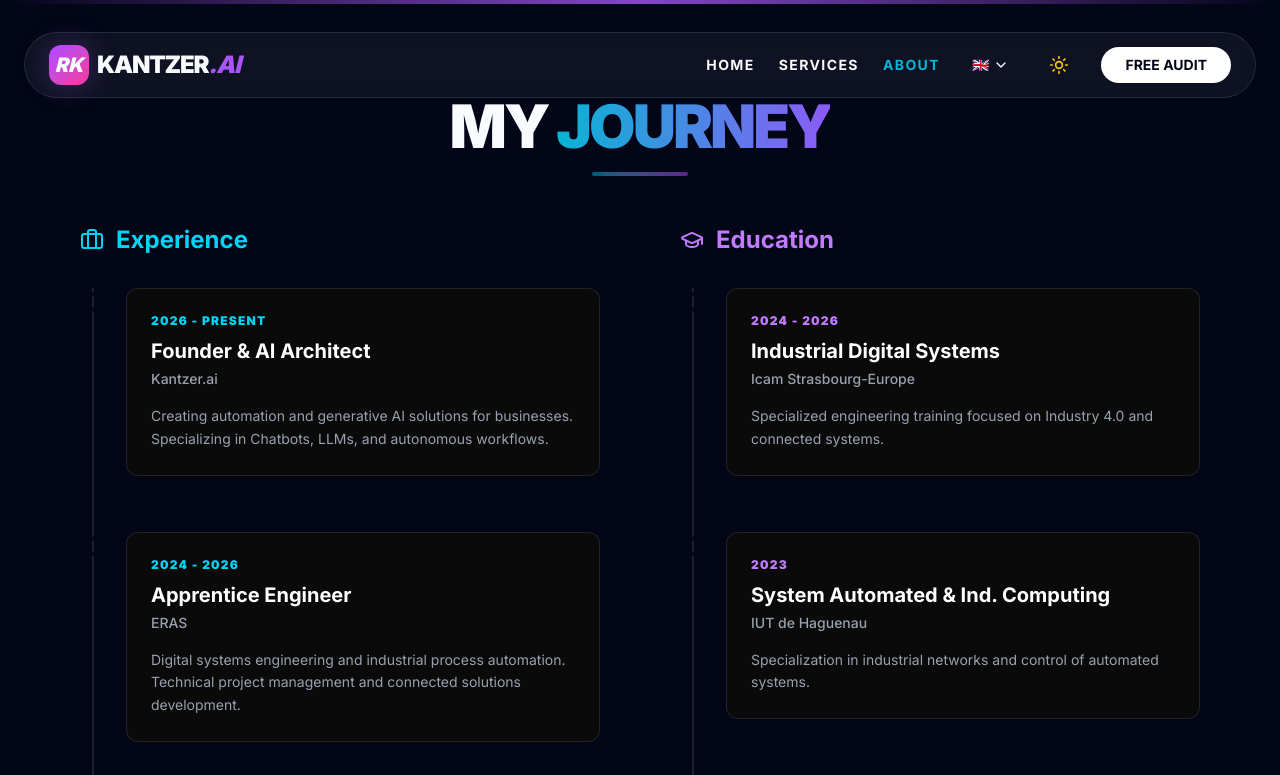
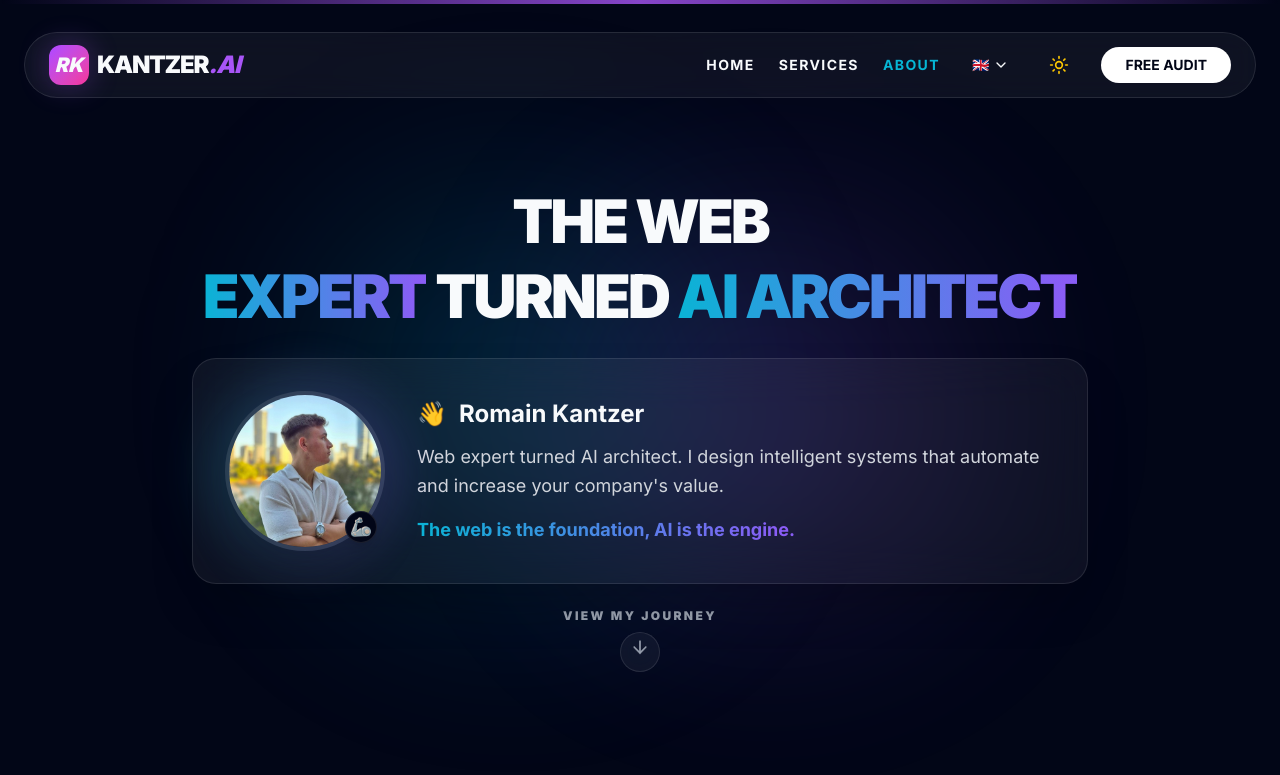
Before and after one commit to Cahair/romain_react, a Next.js app: page /about in a window 1280 px wide. Shown: the top 775 px of the page. Built offline with nearby package versions, Linux system fonts and the light colour scheme.

Commit message:
pp ajoutée

```diff
--- a/src/app/about/page.js
+++ b/src/app/about/page.js
@@ -104,15 +104,76 @@ export default function AboutPage() {
         <main className="bg-background min-h-screen flex flex-col overflow-x-hidden">
             <Navbar />
 
-            {/* Header Section */}
-            <div className="pt-24 pb-12 text-center container mx-auto px-6">
-                <motion.h1
-                    initial={{ opacity: 0, y: -20 }}
-                    animate={{ opacity: 1, y: 0 }}
-                    className="text-4xl md:text-6xl font-black tracking-tighter mb-4"
-                >
+            {/* Hero Section */}
+            <section className="relative min-h-screen flex flex-col justify-center pt-24 pb-12 overflow-hidden">
+                {/* Background Blobs */}
+                <div className="absolute top-1/4 left-1/4 w-96 h-96 bg-primary/20 rounded-full blur-[120px] animate-pulse" />
+                <div className="absolute bottom-1/4 right-1/4 w-96 h-96 bg-secondary/20 rounded-full blur-[120px] animate-pulse delay-1000" />
+
+                <div className="container mx-auto px-6 relative z-10 text-center flex-1 flex flex-col justify-center">
+                    <motion.div
+                        initial={{ opacity: 0, y: 30 }}
+                        animate={{ opacity: 1, y: 0 }}
+                        transition={{ duration: 0.8 }}
+                        className="max-w-4xl mx-auto w-full"
+                    >
+                        {/* Title */}
+                        <h1 className="text-3xl md:text-5xl lg:text-6xl font-black tracking-tighter mb-6 leading-tight pt-4">
+                            {t("about.title")} <br className="hidden md:block" />
+                            <span className="text-gradient">{t("about.titleHighlight1")}</span> {t("about.titleMiddle")} <span className="text-gradient">{t("about.titleHighlight2")}</span>
+                        </h1>
+
+                        {/* Story Card */}
+                        <div className="glass p-6 md:p-8 rounded-3xl mb-6 backdrop-blur-xl border border-white/10 shadow-2xl relative flex flex-col md:flex-row items-center gap-8">
+
+                            {/* Profile Image */}
+                            <div className="relative shrink-0">
+                                <div className="absolute -inset-4 bg-gradient-to-r from-primary to-secondary rounded-full blur-xl opacity-20 animate-pulse"></div>
+                                <div className="relative w-32 h-32 md:w-40 md:h-40 rounded-full overflow-hidden border-4 border-white/10 shadow-2xl">
+                                    <img
+                                        src="/romain-profile.jpg"
+                                        alt="Romain Kantzer"
+                                        className="w-full h-full object-cover"
+                                    />
+                                </div>
+                                <div className="absolute bottom-2 right-2 w-8 h-8 bg-background rounded-full flex items-center justify-center border border-white/10 shadow-lg">
+                                    <span className="text-lg">🦾</span>
+                                </div>
+                            </div>
+
+                            {/* Text Content */}
+                            <div className="text-center md:text-left">
+                                <h2 className="text-xl md:text-2xl font-bold mb-3 flex items-center justify-center md:justify-start gap-3">
+                                    <span className="text-2xl">👋</span> {t("about.story.title")}
+                                </h2>
+                                <p className="text-base md:text-lg text-gray-300 leading-relaxed max-w-2xl">
+                                    {t("about.story.text")}
+                                </p>
+                                <div className="mt-4 text-base md:text-lg font-bold text-white">
+                                    <span className="text-gradient">{t("about.story.highlight")}</span>
+                                </div>
+                            </div>
+                        </div>
+
+                        {/* Scroll Button */}
+                        <button
+                            onClick={scrollToCV}
+                            className="group flex flex-col items-center gap-2 mx-auto text-gray-400 hover:text-white transition-colors pb-2"
+                        >
+                            <span className="text-xs font-black tracking-[0.2em] uppercase">{t("about.cv.button")}</span>
+                            <div className="w-10 h-10 rounded-full glass flex items-center justify-center group-hover:bg-primary/20 transition-all group-hover:scale-110">
+                                <ArrowDown className="w-5 h-5 animate-bounce" />
+                            </div>
+                        </button>
+                    </motion.div>
+                </div>
+            </section>
+
+            {/* Timeline Header (Small Divider) */}
+            <div className="text-center container mx-auto px-6 mb-12">
+                <h2 className="text-3xl md:text-5xl font-black tracking-tighter mb-4">
                     {t("about.cv.title")} <span className="text-gradient">{t("about.cv.titleHighlight")}</span>
-                </motion.h1>
+                </h2>
                 <div className="w-24 h-1 bg-gradient-to-r from-cyan-500 to-purple-500 mx-auto rounded-full opacity-50" />
             </div>
 
```
Also changed, not shown: public/romain-profile.jpg (added).
